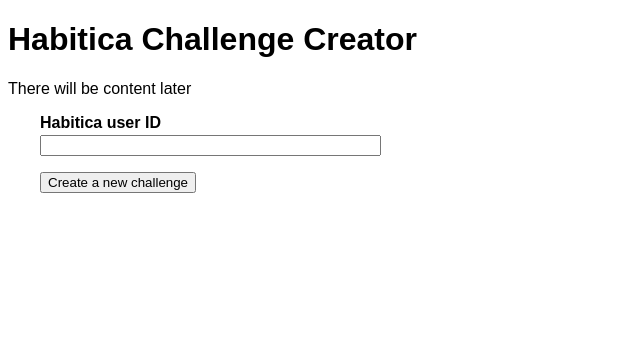
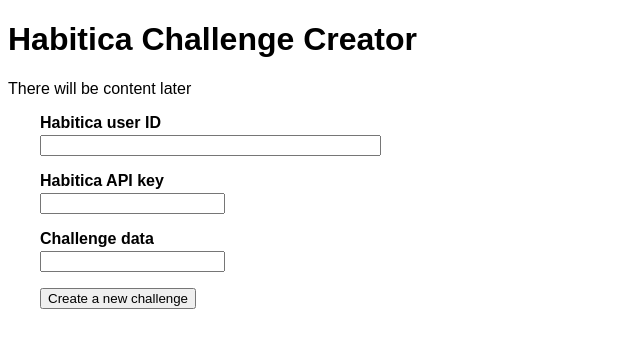
Before and after one commit to aajarven/habitica-challenge-creator, a Flask app: page / in a window 1280 px wide. Shown: the top 348 px of the page, without its empty margins (0-640 px from the left). Run offline with Flask 2, Linux system fonts and the light colour scheme.

Commit message:
Add all required fields using a macro
The form now has user ID, API key and challenge data.

```diff
--- a/app/forms.py
+++ b/app/forms.py
@@ -11,4 +11,11 @@
         DataRequired("Field cannot be empty"),
         UUID("This does not look like a valid Habitica user ID"),
         ])
+    habitica_api_key = StringField("Habitica API key", validators=[
+        DataRequired("Field cannot be empty"),
+        UUID("This does not look like a valid API key"),
+        ])
+    challenge_data = StringField("Challenge data", validators=[
+        DataRequired("Field cannot be empty"),
+        ])
     create_challenge = SubmitField("Create a new challenge")
--- a/app/templates/index.html
+++ b/app/templates/index.html
@@ -1,3 +1,5 @@
+{% from "macros.html" import form_item with context %}
+
 <!DOCTYPE html>
 
 <html lang="en">
@@ -16,17 +18,9 @@
   <p>There will be content later</p>
   <form action="" method="post" novalidate>
     {{ form.hidden_tag() }}
-      <div class="form_query">
-        <div class="form_label">
-          {{ form.habitica_id.label }}
-        </div>
-        {% for error in form.habitica_id.errors %}
-          <div class="form_error">{{ error }}</div>
-        {% endfor %}
-        <div class="form_field">
-          {{ form.habitica_id() }}
-        </div>
-      </div>
+    {{ form_item(form.habitica_id) }}
+    {{ form_item(form.habitica_api_key) }}
+    {{ form_item(form.challenge_data) }}
     <div class="form_submit">{{ form.create_challenge() }}</div>
   </form>
 
--- /dev/null
+++ b/app/templates/macros.html
@@ -0,0 +1,14 @@
+{% macro form_item(field) -%}
+  <div class="form_query">
+    <div class="form_label">
+      {{ field.label }}
+    </div>
+    {% for error in field.errors %}
+      <div class="form_error">{{ error }}</div>
+    {% endfor %}
+    <div class="form_field">
+      {{ field() }}
+    </div>
+  </div>
+
+{%- endmacro %}
```
